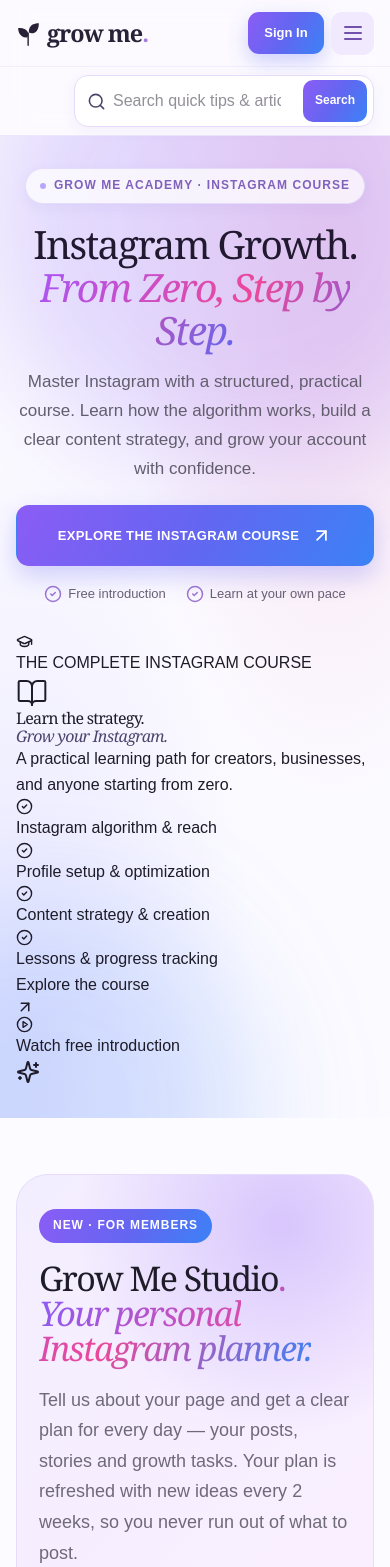
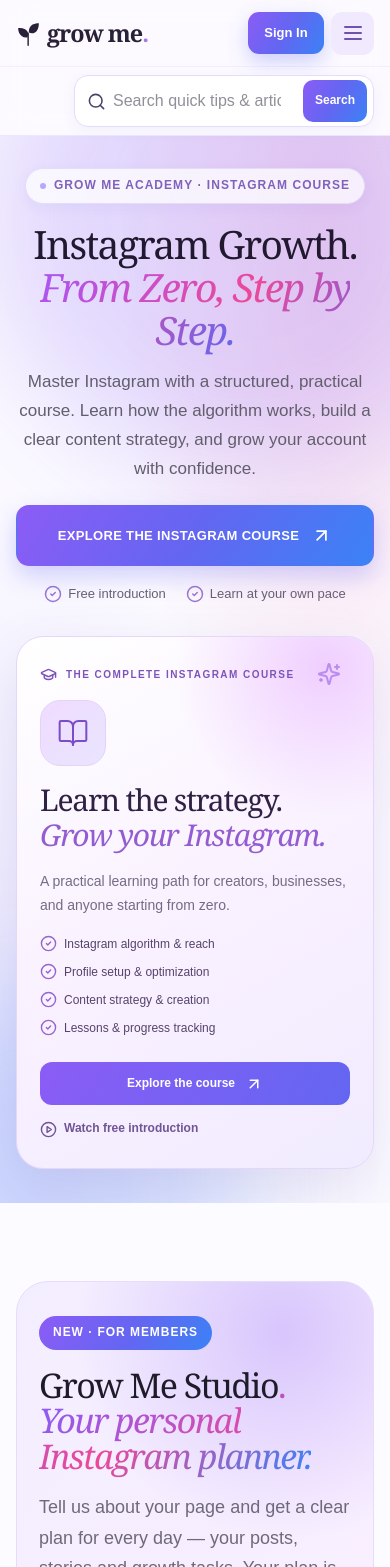
Before and after one commit to AdrijaHimavat/english-website, a Next.js app: page / in a window 390 px wide. Shown: the top 1567 px of the page. Built offline with nearby package versions, Linux system fonts and the light colour scheme; no server answers.

Commit message:
Style homepage brochure and mobile-friendly app promotion layout

```diff
--- a/app/globals.css
+++ b/app/globals.css
@@ -3495,3 +3495,23 @@ body{background:radial-gradient(1200px 600px at 100% -10%,rgba(139,92,246,.07),t
 .gm-dash-toggle:hover{background:#f6f2ff}
 .gm-dash-foot{display:flex;justify-content:space-between;align-items:center;gap:14px;margin-top:36px;flex-wrap:wrap}
 @media(max-width:760px){.gm-dash-stats{grid-template-columns:1fr 1fr}.gm-dash-continue{flex-wrap:wrap}.gm-dash-continue-cta{width:100%;justify-content:center}.gm-dash-ring{width:120px;height:120px}.gm-dash-ring>div{width:94px;height:94px}.gm-dash-ring b{font-size:26px}.gm-dash-actions{width:100%}.gm-dash-actions .button{flex:1;justify-content:center}}
+
+/* Homepage: focused course brochure + Grow Me Studio promotion */
+.gm-home-promos{padding-top:46px;padding-bottom:85px}
+.gm-course-brochure{position:relative;isolation:isolate;overflow:hidden;padding:35px;min-height:440px;background:linear-gradient(150deg,#fff 0%,#f9f1ff 52%,#f1ebff 100%);border:1px solid #e5d7fa;border-radius:27px;box-shadow:0 22px 58px rgba(95,62,165,.13);display:flex;flex-direction:column;align-items:flex-start;justify-content:center;gap:17px}
+.gm-course-brochure-glow{position:absolute;width:300px;height:300px;border-radius:50%;right:-100px;top:-120px;background:radial-gradient(circle,rgba(228,166,255,.5),transparent 70%);z-index:-1}
+.gm-course-brochure-kicker{display:inline-flex;align-items:center;gap:9px;font-size:10px;letter-spacing:1.45px;font-weight:750;color:#7e53bb}
+.gm-course-brochure-icon{display:grid;place-items:center;width:66px;height:66px;border-radius:20px;color:#7a4cc9;background:linear-gradient(135deg,#f0dbff,#e8e5ff);border:1px solid #e3d2fa}
+.gm-course-brochure h2{font:normal clamp(30px,3.3vw,47px)/1.16 Georgia,serif;letter-spacing:-1.25px;color:#302044}
+.gm-course-brochure h2 em{font-style:italic;color:#935dd1}
+.gm-course-brochure>p{font-size:14px;line-height:1.7;color:#766b85;max-width:410px}
+.gm-course-brochure-points{display:grid;grid-template-columns:repeat(2,minmax(0,1fr));gap:10px 14px;width:100%}
+.gm-course-brochure-points span{display:flex;gap:7px;align-items:center;color:#56436c;font-size:12px;line-height:1.5}
+.gm-course-brochure-points svg{flex:0 0 auto;color:#9565d0}
+.gm-course-brochure-actions{display:flex;flex-wrap:wrap;align-items:center;gap:16px;margin-top:8px}
+.gm-course-brochure-link{display:inline-flex;align-items:center;justify-content:center;gap:10px;padding:12px 17px;background:linear-gradient(120deg,#8b5cf6,#6366f1);color:#fff;border-radius:12px;font-size:12px;font-weight:650}
+.gm-course-brochure-secondary{display:inline-flex;align-items:center;gap:7px;font-size:12px;color:#705493;font-weight:650}
+.gm-course-brochure-spark{position:absolute;right:32px;top:25px;color:#bb8cf0}
+@media(max-width:1100px){.gm-course-brochure{padding:27px}.gm-course-brochure-points{grid-template-columns:1fr}}
+@media(max-width:760px){.gm-home-promos{padding-top:22px;padding-bottom:55px}.gm-course-brochure{min-height:unset;padding:29px 23px}.gm-course-brochure-points{grid-template-columns:1fr}.hero-section .hero-grid{gap:26px}.gm-course-brochure-actions{gap:14px}}
+@media(max-width:420px){.gm-course-brochure h2{font-size:30px}.gm-course-brochure-link{width:100%}.gm-course-brochure-actions{width:100%}}
```
